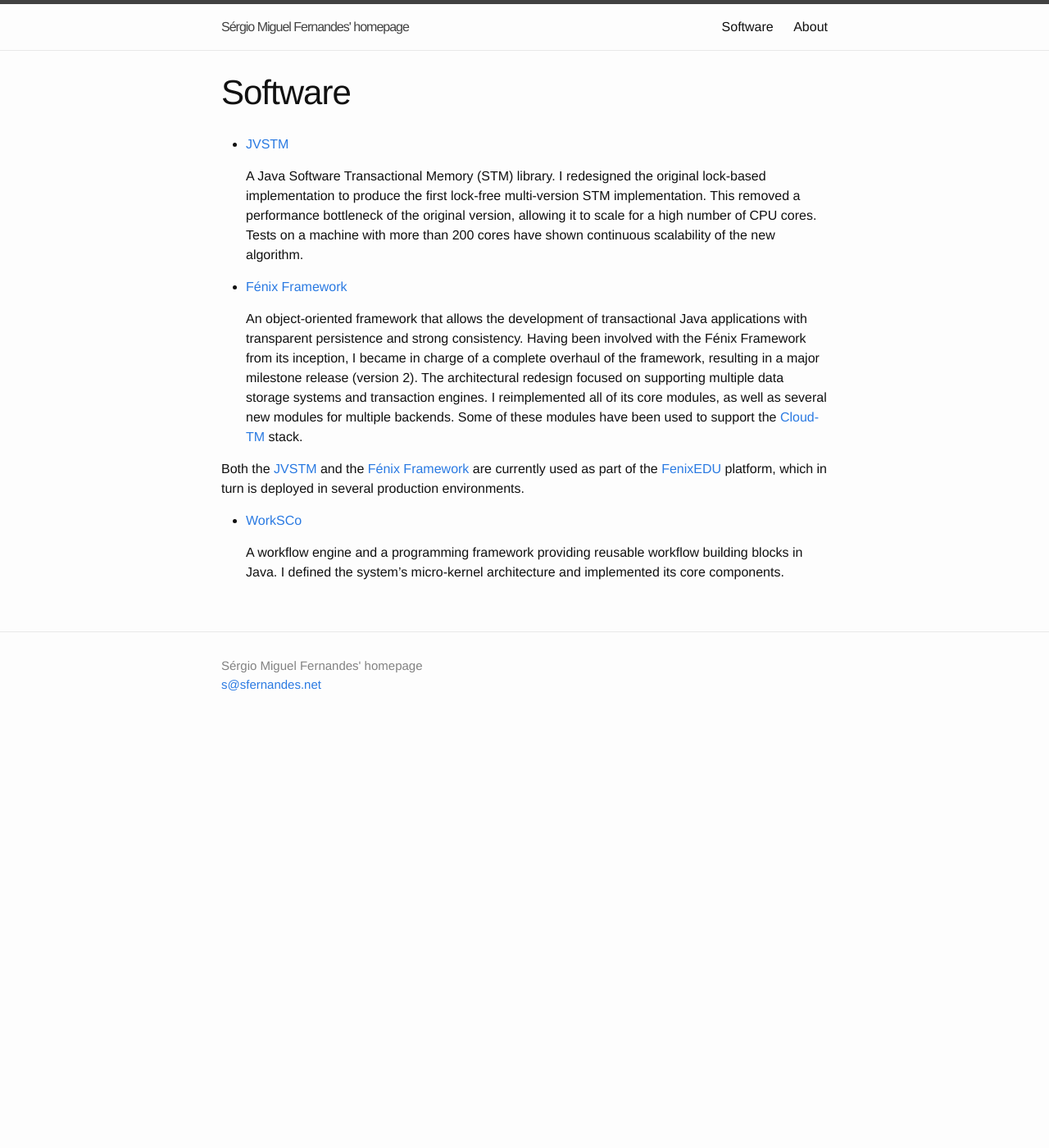
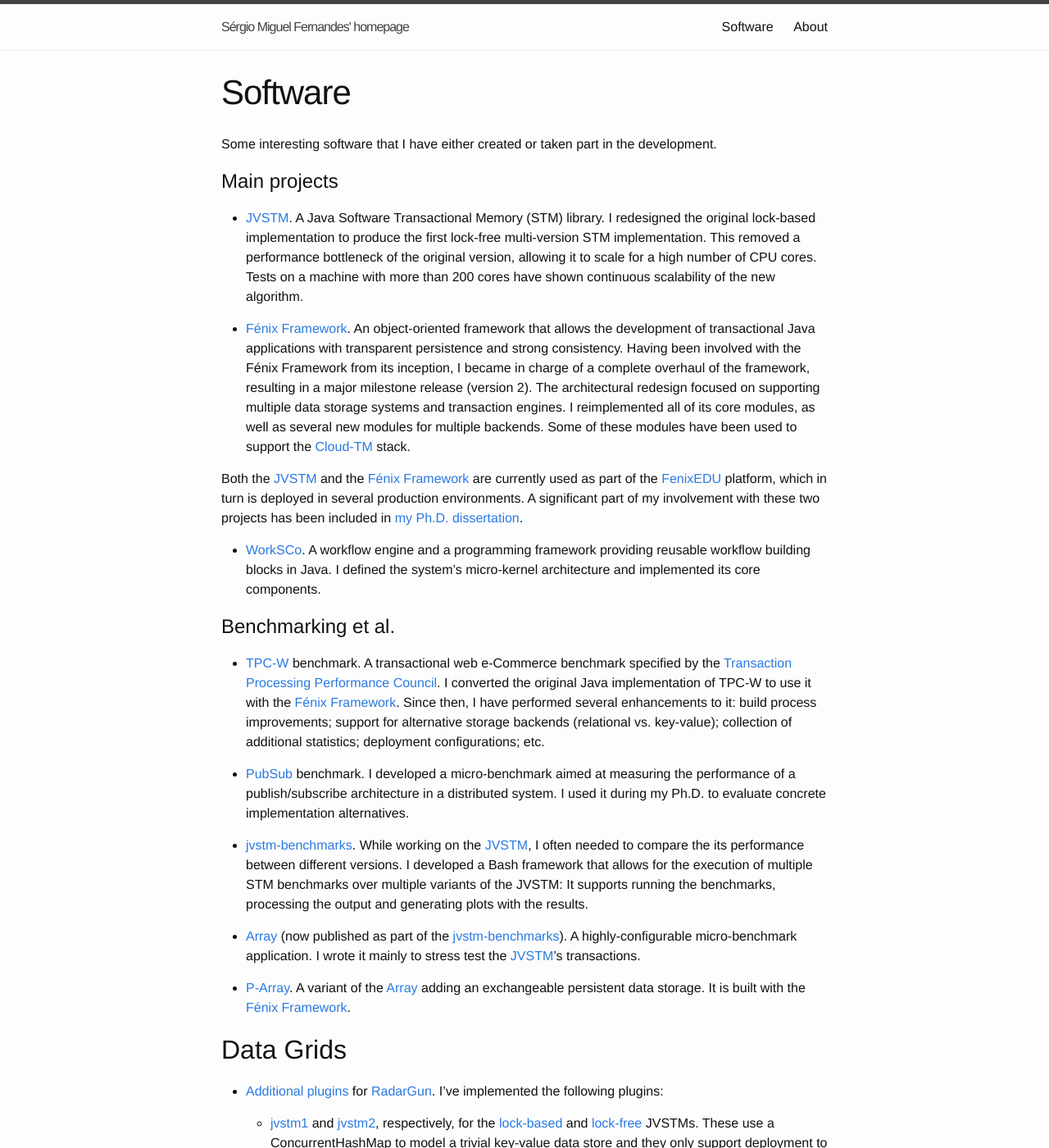
Before and after one commit to smmf/smmf.github.com, a Jekyll site: the page built from Software.md, in a window 1280 px wide and 1400 px high. Shown: the whole window at 82% size. Built offline with Jekyll 4.4.1, drawn with Linux system fonts in a browser that asks for light colours; some of the changed text lies outside the part shown.

Commit message:
Update Software.md with lots of projects

```diff
--- a/Software.md
+++ b/Software.md
@@ -3,6 +3,9 @@ layout: page
 title: Software
 permalink: /software/
 ---
+
+Some interesting software that I have either created or taken part in the
+development.
 
 <!-- I have been involved in the development of the following software: -->
 
@@ -22,19 +25,17 @@ permalink: /software/
 
 <!-- # Software -->
 
-* [JVSTM]
+# Main projects
 
-  A Java Software Transactional Memory (STM) library. I redesigned the original
-  lock-based implementation to produce the first lock-free multi-version STM
-  implementation. This removed a performance bottleneck of the original
-  version, allowing it to scale for a high number of CPU cores. Tests on a
-  machine with more than 200 cores have shown continuous scalability of the
-  new algorithm.
+* [JVSTM].  A Java Software Transactional Memory (STM) library. I redesigned
+  the original lock-based implementation to produce the first lock-free
+  multi-version STM implementation. This removed a performance bottleneck of
+  the original version, allowing it to scale for a high number of CPU
+  cores. Tests on a machine with more than 200 cores have shown continuous
+  scalability of the new algorithm.
 
-* [Fénix Framework]
-
-  An object-oriented framework that allows the development of transactional
-  Java applications with transparent persistence and strong
+* [Fénix Framework].  An object-oriented framework that allows the development
+  of transactional Java applications with transparent persistence and strong
   consistency. Having been involved with the Fénix Framework from its
   inception, I became in charge of a complete overhaul of the framework,
   resulting in a major milestone release (version 2). The architectural
@@ -45,16 +46,101 @@ permalink: /software/
 
 Both the [JVSTM] and the [Fénix Framework] are currently used as part of the
 [FenixEDU] platform, which in turn is deployed in several production
-environments.
+environments.  A significant part of my involvement with these two projects
+has been included in
+[my Ph.D. dissertation]({{site.url}}/permalinks/publications/2014-fernandes-phd.pdf).
 
-* [WorkSCo]
+* [WorkSCo].  A workflow engine and a programming framework providing reusable
+  workflow building blocks in Java. I defined the system’s micro-kernel
+  architecture and implemented its core components.
 
-  A workflow engine and a programming framework providing reusable workflow
-  building blocks in Java. I defined the system’s micro-kernel architecture
-  and implemented its core components.
+# Benchmarking et al.
 
+* [TPC-W] benchmark.  A transactional web e-Commerce benchmark specified by
+  the [Transaction Processing Performance Council](http://www.tpc.org/). I
+  converted the original Java implementation of TPC-W to use it with the
+  [Fénix Framework]. Since then, I have performed several enhancements to it:
+  build process improvements; support for alternative storage backends
+  (relational vs. key-value); collection of additional statistics; deployment
+  configurations; etc.
+
+* [PubSub] benchmark.  I developed a micro-benchmark aimed at measuring the
+  performance of a publish/subscribe architecture in a distributed system.  I
+  used it during my Ph.D. to evaluate concrete implementation alternatives.
+
+* [jvstm-benchmarks].  While working on the [JVSTM], I often needed to compare
+  the its performance between different versions.  I developed a Bash
+  framework that allows for the execution of multiple STM benchmarks over
+  multiple variants of the JVSTM: It supports running the benchmarks,
+  processing the output and generating plots with the results.
+
+* [Array] (now published as part of the [jvstm-benchmarks]).  A
+  highly-configurable micro-benchmark application.  I wrote it mainly to
+  stress test the [JVSTM]'s transactions.
+
+* [P-Array].  A variant of the [Array] adding an exchangeable persistent data
+  storage.  It is built with the [Fénix Framework].
+
+## Data Grids
+
+* [Additional plugins][RadarGun smf extras] for [RadarGun].  I've implemented
+  the following plugins:
+
+     * [jvstm1][RadarGun-jvstm1] and [jvstm2][RadarGun-jvstm1], respectively,
+       for the [lock-based][JVSTM-lb] and [lock-free][JVSTM-lf] JVSTMs.  These
+       use a ConcurrentHashMap to model a trivial key-value data store and
+       they only support deployment to a single node.  I used these plugins to
+       compare the performance of the two JVSTM implementations, using
+       RadarGun's workloads.
+
+     * [ff2][RadarGun-ff2] and [ff2-lf][RadarGun-ff2-lf] for the
+       [Fénix Framework] using, respectively, the [lock-based][JVSTM-lb] and
+       [lock-free][JVSTM-lf] JVSTMs.  Both plugins use the [Fénix Framework]
+       to decorate **any** other RadarGun plugin, i.e. they use the
+       [Fénix Framework] and configure its [backend][ff-backend-doc] to use
+       the decorated RadarGun plugin of choice, for data storage.  With these
+       two plugins it becomes possible to compare the performance of any data
+       grid with and without the [Fénix Framework] installed, without any
+       changes to the application under test.
+
+     * [tdmock][RadarGun-tdmock].  This is a Mock Data Grid implementation.
+       It simulates a data grid that does not involve any synchronization
+       costs between its nodes.  This is useful to compare data grid
+       performance with and without inter-node communication.
+
+<!-- # Misc -->
+
+<!-- * [Advice] -->
+
+<!--   A Java library to support a simple -->
+<!--   [method advising](http://en.wikipedia.org/wiki/Advice_(programming)) -->
+<!--   technique. -->
+
+<!-- * [csv_average.sh] -->
+
+<!-- * [deal_poker.sh] -->
+
+[Array]: https://github.com/inesc-id-esw/jvstm-benchmarks/tree/master/array
+[Advice]: http://inesc-id-esw.github.io/advice/
 [Cloud-TM]: http://www.cloudtm.eu/
 [FenixEDU]: http://fenixedu.org/
 [Fénix Framework]: http://fenix-framework.github.io/
 [JVSTM]: http://inesc-id-esw.github.io/jvstm/
 [WorkSCo]: http://sourceforge.net/projects/worksco/
+[TPC-W]: https://github.com/fenix-framework/examples/tree/develop/tpcw
+[PubSub]: https://github.com/smmf/pubsub-bench
+[jvstm-benchmarks]: https://github.com/inesc-id-esw/jvstm-benchmarks
+[P-Array]: https://github.com/smmf/p-array
+[RadarGun]: https://github.com/radargun/radargun
+[RadarGun smf extras]: https://github.com/smmf/radargun
+
+
+[RadarGun-tdmock]: https://github.com/smmf/radargun/tree/feature/stm-plugins/plugins/tdmock
+[RadarGun-jvstm1]: https://github.com/smmf/radargun/tree/feature/stm-plugins/plugins/jvstm1
+[RadarGun-jvstm2]: https://github.com/smmf/radargun/tree/feature/stm-plugins/plugins/jvstm2
+[RadarGun-ff2]: https://github.com/smmf/radargun/tree/feature/stm-plugins/plugins/ff2
+[RadarGun-ff2-lf]: https://github.com/smmf/radargun/tree/feature/stm-plugins/plugins/ff2-lf
+[RadarGun-tdmock]: https://github.com/smmf/radargun/tree/feature/stm-plugins/plugins/tdmock
+[JVSTM-lb]: https://github.com/inesc-id-esw/jvstm/tree/jvstm-lock-based
+[JVSTM-lf]: https://github.com/inesc-id-esw/jvstm
+[ff-backend-doc]: http://fenix-framework.github.io/BackEnds.html
```
